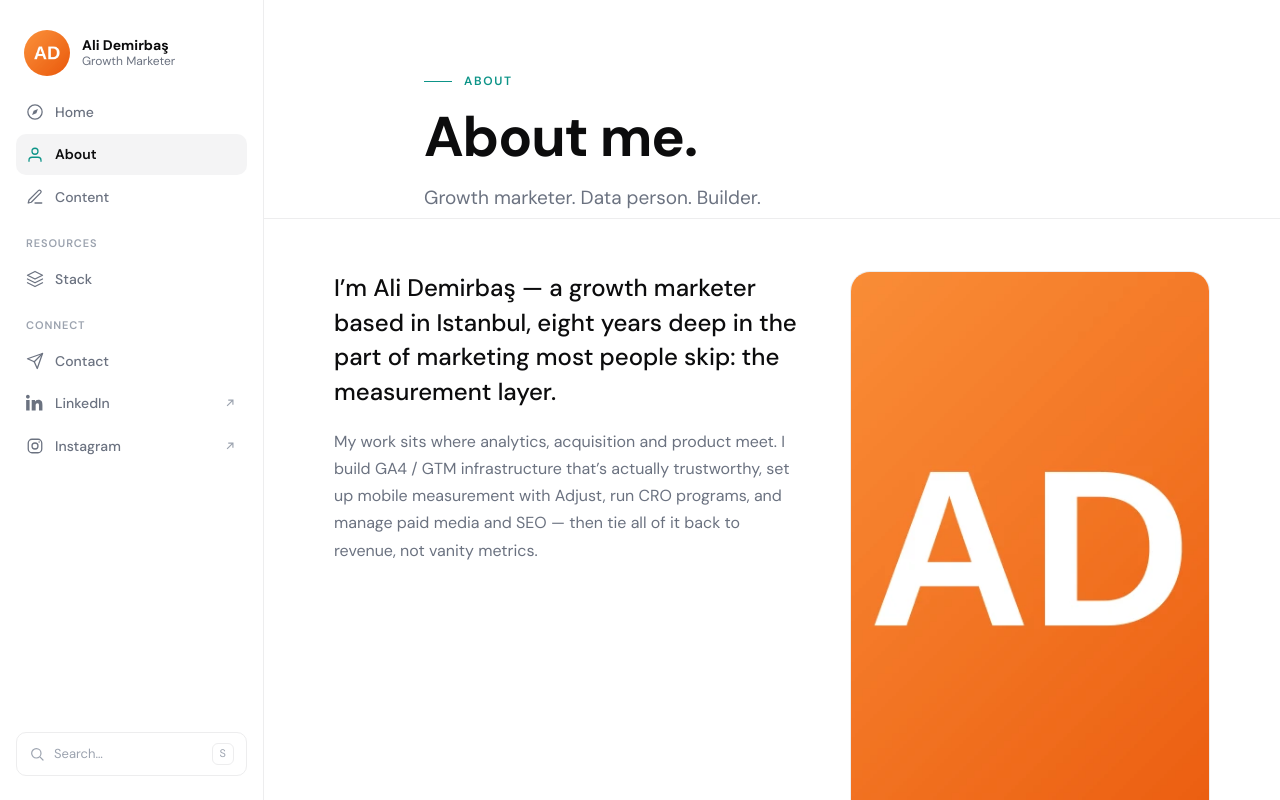
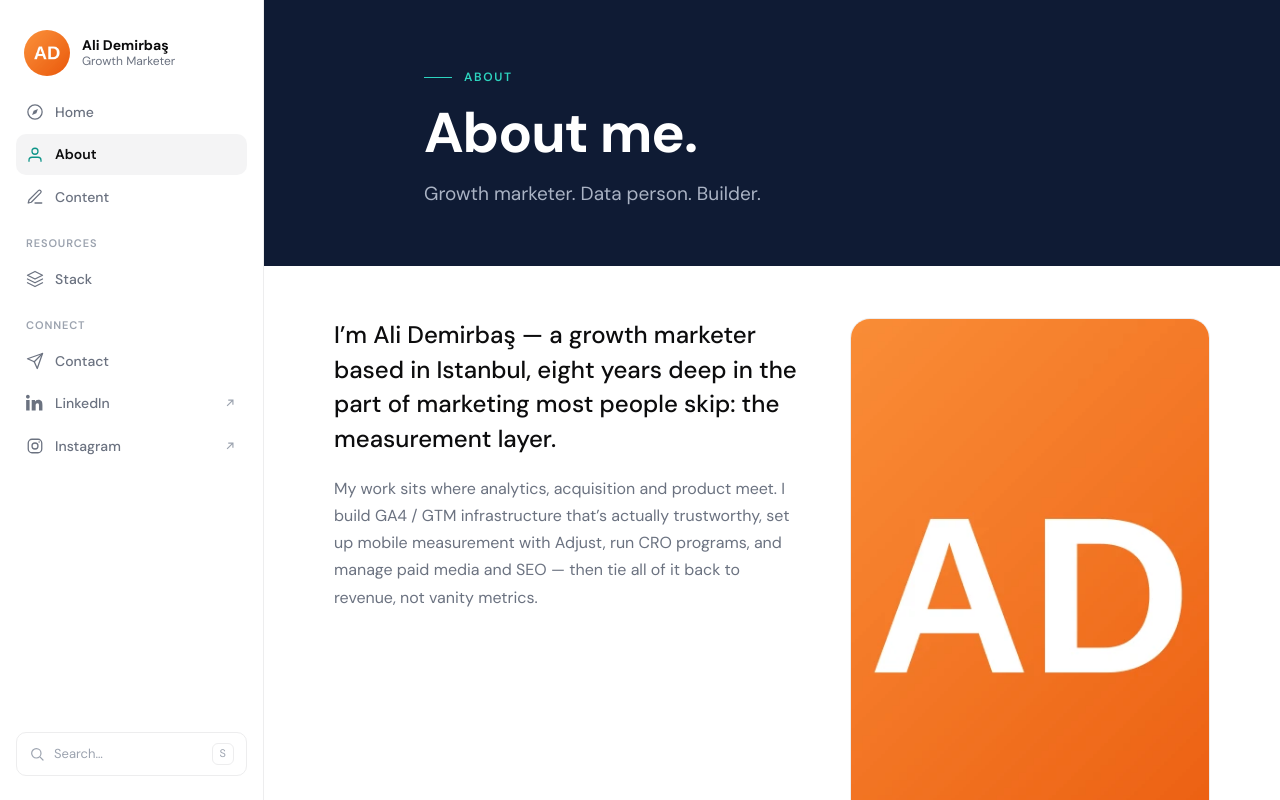
Before and after one commit to mehmetalidemirbas-mad/cv, a Next.js app: page /about in a window 1280 px wide. Shown: the top 800 px of the page. Built offline with nearby package versions, Linux system fonts and the light colour scheme.

Commit message:
Make every page's top header a standard navy band (#7)
The page-head (eyebrow + title + subtitle) on About/Stack/Content/Contact
now uses the same navy band as the home hero, for a consistent header
across the site.

Co-authored-by: Claude <noreply@anthropic.com>

```diff
--- a/src/app/globals.css
+++ b/src/app/globals.css
@@ -526,11 +526,13 @@ main {
 }
 
 /* Brighter accent on the navy (dark) surfaces */
-.hero .eyebrow-dash {
+.hero .eyebrow-dash,
+.page-head .eyebrow-dash {
   color: var(--accent-bright);
 }
 
-.hero .eyebrow-dash .dash {
+.hero .eyebrow-dash .dash,
+.page-head .eyebrow-dash .dash {
   background: var(--accent-bright);
 }
 
@@ -768,11 +770,17 @@ main {
 /* ------------------------------------------------------------ page head --- */
 
 .page-head {
-  position: relative;
-  padding: 64px 0 4px;
+  background: var(--dark);
+  color: #fff;
+  padding: 60px 0 56px;
+}
+
+.page-head + .block {
+  border-top: none;
 }
 
 .page-head h1 {
+  color: #fff;
   margin-top: 16px;
   font-size: clamp(36px, 5.4vw, 56px);
 }
@@ -780,12 +788,12 @@ main {
 .ph-sub {
   margin-top: 16px;
   max-width: 560px;
-  color: var(--muted);
+  color: var(--dark-muted);
   font-size: clamp(16px, 2.2vw, 19px);
 }
 
 .ph-sub b {
-  color: var(--fg);
+  color: #fff;
   font-weight: 600;
 }
 
```
